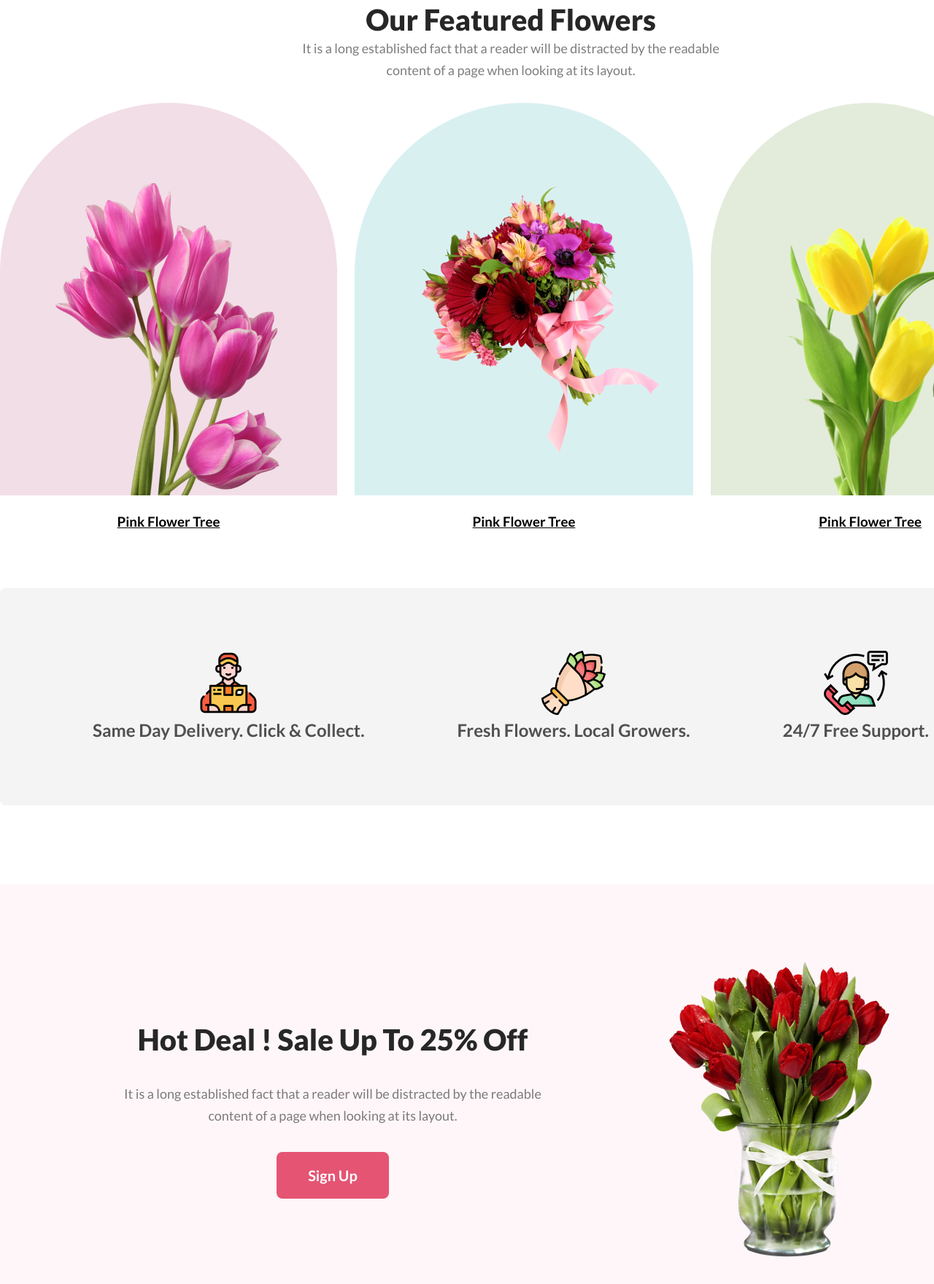
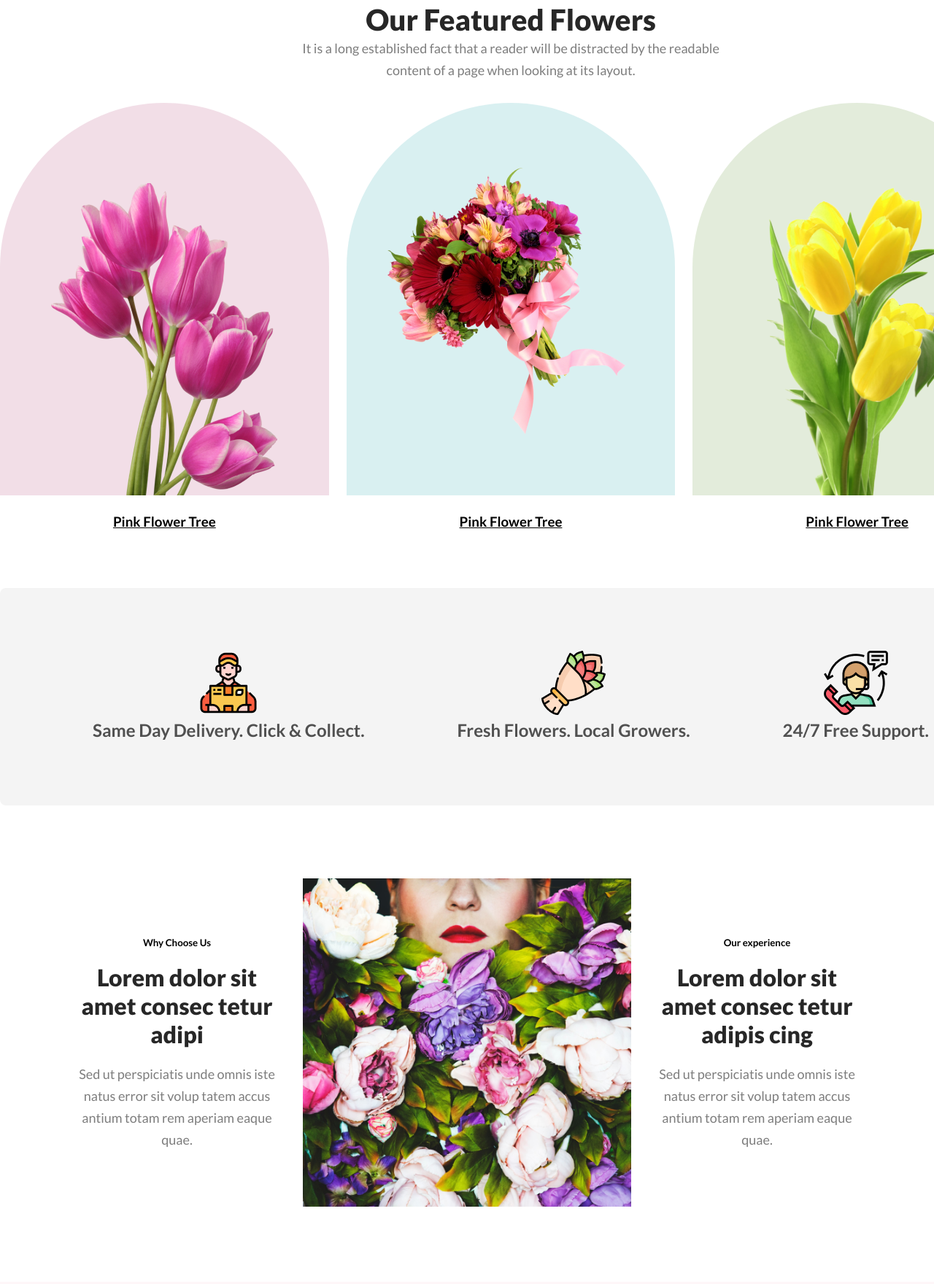
Before and after one commit to HelloOhab/Flower-Shop, a plain HTML site: page index.html in a window 1280 px wide. Shown: the part 905-2665 px from the top of the page at 73% size. Drawn offline with Linux system fonts and the light colour scheme.

Commit message:
Added About, cta, footer etc section

```diff
--- a/index.html
+++ b/index.html
@@ -22,6 +22,7 @@
             </div>
         </section>
     </header>
+
     <main>
         <!-- Featured Flowers Section -->
         <section class="features-flower">
@@ -31,19 +32,17 @@
             </div>
             <div class="featured-item">
                 <div class="featured-single">
-                    <div class="features-first-img first-img">
-                        <img src="images/pngwing 6.png" alt="wing" width="310px">
+                    <div class="features-first-img features-first-bg">
                     </div>
                     <h3>Pink Flower Tree</h3>
                 </div>
                 <div class="featured-single">
-                    <div class="features-first-img second-img">
-                        <img src="images/pngwing 5.png" alt="wing" width="370px">
+                    <div class="features-first-img features-second-bg">
                     </div>
                     <h3>Pink Flower Tree</h3>
                 </div>
                 <div class="featured-single">
-                    <div class="features-first-img third-img">
+                    <div class="features-first-img features-third-bg">
                         <img src="images/pngwing 7.png" alt="wing" width="285px">
                     </div>
                     <h3>Pink Flower Tree</h3>
@@ -65,6 +64,25 @@
                 <div class="why-single">
                     <img src="images/Group 59.png" alt="wing">
                     <h3>24/7 Free Support.</h3>
+                </div>
+            </div>
+        </section>
+
+        <!-- About Section -->
+        <section class="about-main">
+            <div class="about-container">
+                <div class="about-single txt-center">
+                    <h5>Why Choose Us</h5>
+                    <h2 class="primary-title">Lorem dolor sit amet consec tetur adipi</h2>
+                    <p class="txt-details">Sed ut perspiciatis unde omnis iste natus error sit volup tatem accus antium totam rem aperiam eaque quae.</p>
+                </div>
+                <div class="about-single txt-center">
+                    <img src="images/flower-shop6.jpg" alt="Flowershop 6" width="450px">
+                </div>
+                <div class="about-single txt-center">
+                    <h5>Our experience</h5>
+                    <h2 class="primary-title">Lorem dolor sit amet consec tetur adipis cing</h2>
+                    <p class="txt-details">Sed ut perspiciatis unde omnis iste natus error sit volup tatem accus antium totam rem aperiam eaque quae.</p>
                 </div>
             </div>
         </section>
@@ -111,18 +129,20 @@
             </div>
             <div class="newsletter-form txt-center">
                 <form class="contact" action="">
-                    <input type="email" name="" placeholder="Enter Your Email">
+                    <input type="email" name="" placeholder="Enter your email here....">
                     <input class="primary-btn" type="button" value="Subscribe">
                 </form>
             </div>
         </section>
     </main>
+
+    <!-- Footer Section -->
     <footer>
         <section class="footer-main">
             <div class="footer-container txt-center">
-                <h2><span>Flower</span>Shop</h2>
-                <p>It is a long established fact that a reader will be distracted by the readable content of a page when looking at its layout.</p>
-                <p>@2020-2023, FlowerShop.com. All rights reserved. </p>
+                <h2><span class="shop-sub">Flower</span>Shop</h2>
+                <p class="footer-info">It is a long established fact that a reader will be distracted by the readable content of a page when looking at its layout.</p>
+                <p class="copyright-text">&copy; 2020-2023, FlowerShop.com. All rights reserved. </p>
             </div>
         </section>
     </footer>
--- a/styles/style.css
+++ b/styles/style.css
@@ -27,6 +27,13 @@ body{
 }
 .txt-center{
     text-align: center;
+}
+.txt-details{
+    color: rgba(39, 39, 39, 0.60);
+    text-align: center;
+    font-size: 18px;
+    font-weight: 400;
+    line-height: 30px;
 }
 
 /* Main banner CSS Styles */
@@ -62,13 +69,10 @@ body{
     margin: 0 auto;
     padding: 108px 0px 80px 0px;
 }
-.feature-info{
+.feature-info p{
     text-align: center;
     padding: 0px 400px 30px;
-}
-.feature-info p{
     color: rgba(39, 39, 39, 0.60);
-    text-align: center;
     font-size: 18px;
     font-weight: 400;
     line-height: 30px;
@@ -86,20 +90,30 @@ body{
     border-radius: 300px 300px 0px 0px;
     padding: 110px 76px 0px 76px;
 }
-.featured-item .featured-single .first-img{
-    background: rgba(167, 33, 98, 0.15);
+.features-first-bg{
+    background-image: url(../images/pngwing\ 6.png);
+    background-repeat: no-repeat;
+    background-position: center bottom;
+    background-color: rgba(167, 33, 98, 0.15);
 }
-.featured-item .featured-single .second-img{
-    background: rgba(5, 151, 160, 0.15);
+.features-second-bg{
+    background-image: url(../images/pngwing\ 5.png);
+    background-repeat: no-repeat;
+    background-position: center;
+    background-color: rgba(5, 151, 160, 0.15);
 }
-.featured-item .featured-single .third-img{
-    background: rgba(71, 125, 17, 0.15);
+.features-third-bg{
+    background-image: url(../images/pngwing\ 7.png);
+    background-repeat: no-repeat;
+    background-position: center bottom;
+    background-color: rgba(71, 125, 17, 0.15);
 }
 .featured-item .featured-single h3{
     text-align: center;
     text-decoration: underline;
     padding-top: 25px;
 }
+
 /* Whu Us Styles */
 .why-container{
     width: 1400px;
@@ -109,7 +123,6 @@ body{
     border-radius: 8px;
     background: rgba(39, 39, 39, 0.05);
     padding: 86px 0px;
-    margin-bottom: 108px;
 }
 .why-container .why-single{
     text-align: center;
@@ -119,6 +132,19 @@ body{
     font-size: 24px;
     font-weight: 600;
     line-height: 35px;
+}
+
+/* About Styles */
+.about-container{
+    display: flex;
+    justify-content: space-around;
+    align-items: center;
+    gap: 30px;
+    padding: 100px 100px;
+}
+.about-single h2{
+    font-size: 32px;
+    padding: 20px 0px;
 }
 
 /* CTA Styles */
@@ -159,6 +185,8 @@ body{
     font-size: 18px;
     font-weight: 400;
     line-height: 30px;
+    padding-top: 10px;
+    padding-bottom: 30px;
 }
 /* Newsletter Styles */
 .newsletter-area{
@@ -172,8 +200,17 @@ body{
     border-radius: 8px;
     margin-bottom: 100px;
 }
+.newsletter-info p{
+    color: rgba(39, 39, 39, 0.60);
+    text-align: center;
+    font-size: 18px;
+    font-weight: 400;
+    line-height: 30px;
+    padding-top: 10px;
+    padding-bottom: 30px;
+}
 .contact input[type=email]{
-    width: 600px;
+    width: 500px;
     height: 60px;
     padding: 0px 15px;
     border-radius: 8px;
@@ -194,19 +231,24 @@ body{
     margin: 0 auto;
 }
 .footer-container h2{
+    color: #fff;
+    font-size: 48px;
+    font-weight: 800;
+}
+.footer-container .shop-sub{
     color: #E55473;
-    font-family: Lato;
-    font-size: 48px;
-    font-style: normal;
-    font-weight: 800;
-    line-height: normal;
 }
-.footer-container p{
+.footer-container p.footer-info{
     color: rgba(255, 255, 255, 0.90);
     text-align: center;
-    font-family: Lato;
     font-size: 18px;
-    font-style: normal;
     font-weight: 400;
     line-height: 30px;
+    padding: 30px 400px 30px 400px;
 }
+.footer-container p.copyright-text{
+    color: rgba(255, 255, 255, 0.40);
+    text-align: center;
+    font-size: 16px;
+    font-weight: 400;
+}
```
Also changed, not shown: images/flower-shop6.jpg (added).
